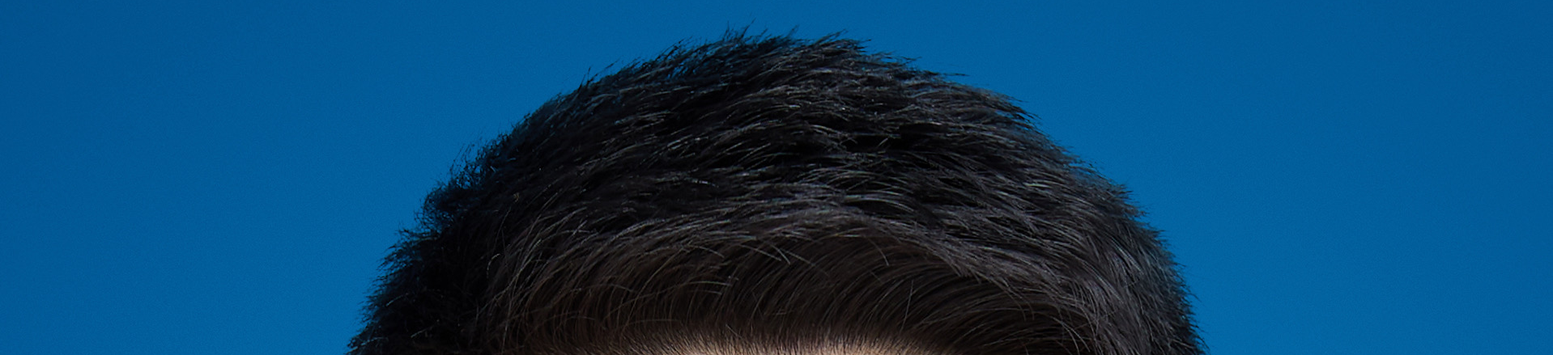
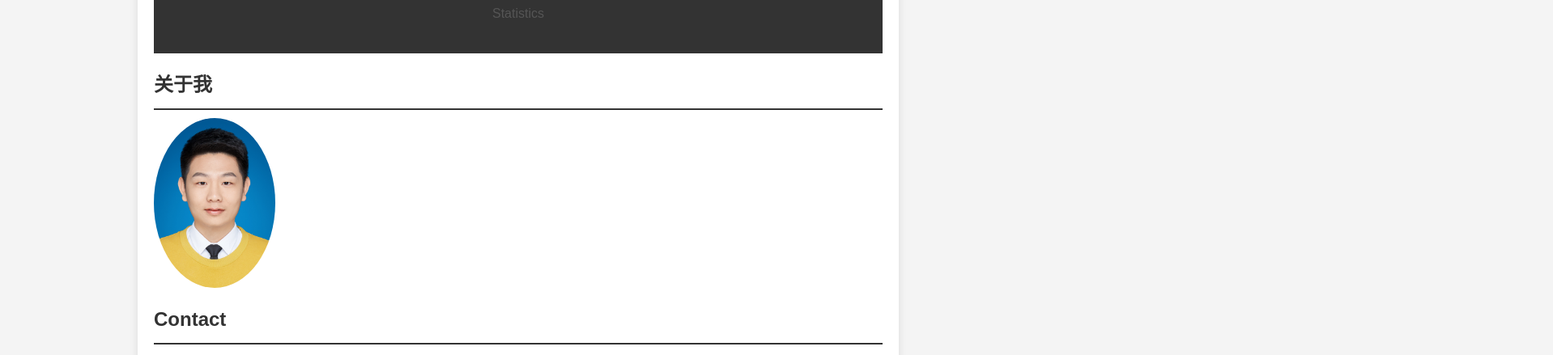
Before and after one commit to AlmostSureJHL/JinhongLi, a plain HTML site: page index.html in a window 1280 px wide. Shown: the part 116-555 px from the top of the page at 81% size, 1918 px wide, since content can reach past the window. Drawn offline with Linux system fonts and the light colour scheme.

Commit message:
Update index.html

```diff
--- a/index.html
+++ b/index.html
@@ -4,7 +4,6 @@
     <meta charset="UTF-8">
     <meta name="viewport" content="width=device-width, initial-scale=1.0">
     <title>我的个人简历</title>
-    <img src="photo.jpg" alt="我的照片">
     <link rel="stylesheet" href="style.css">
 
     <style>
@@ -66,6 +65,12 @@
             <p>Statistics</p>
         </header>
 
+        <section>
+        <h2>关于我</h2>
+        <div style="display:flex; align-items:center;">
+        <img src="photo.jpg" alt="我的照片" style="width:150px; border-radius:50%; margin-right:20px;">
+        </div>
+        </section>
         <section class="contact-info">
             <h2>Contact</h2>
             <ul>
```
